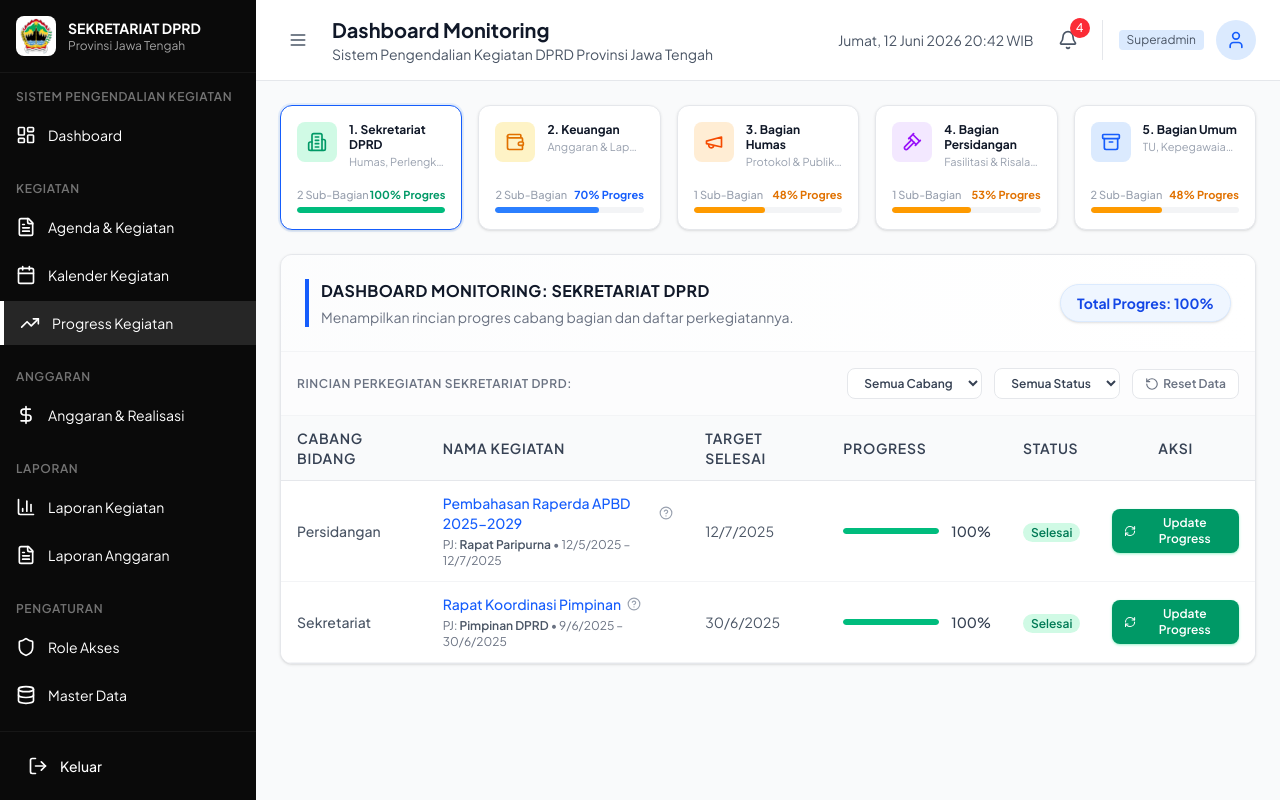
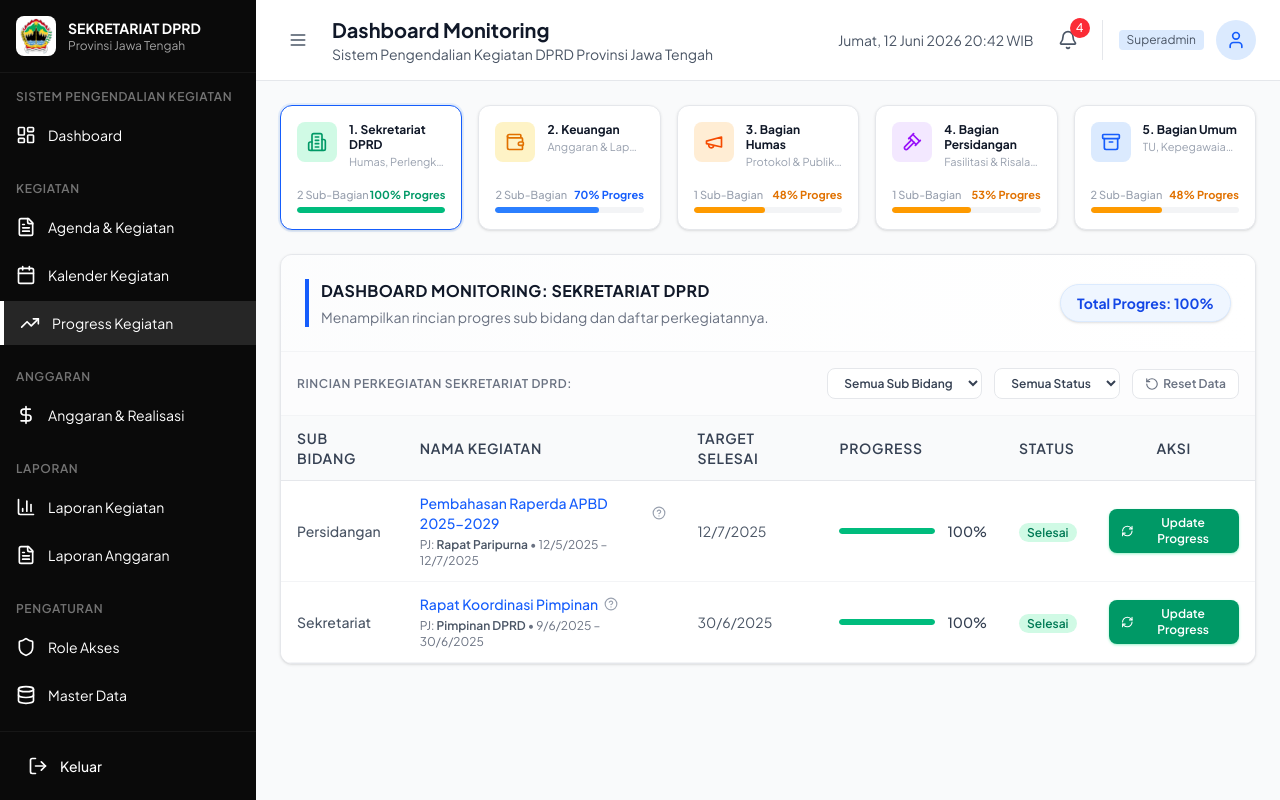
Before and after one commit to kurniawanxool77-creator/sistem-monitoring, a React (Vite) app: page /progress in a window 1280 px wide. Built offline with nearby package versions, Linux system fonts and the light colour scheme; sample sign-in values are in the browser's storage.

Commit message:
Rename Cabang Bidang to Sub Bidang in ProgressKegiatan

```diff
--- a/src/app/components/ProgressKegiatan.tsx
+++ b/src/app/components/ProgressKegiatan.tsx
@@ -240,7 +240,7 @@ export function ProgressKegiatan() {
                 DASHBOARD MONITORING: {selectedBagian}
               </h2>
               <p className="text-sm text-gray-500 mt-1">
-                Menampilkan rincian progres cabang bagian dan daftar perkegiatannya.
+                Menampilkan rincian progres sub bidang dan daftar perkegiatannya.
               </p>
             </div>
           </div>
@@ -255,13 +255,13 @@ export function ProgressKegiatan() {
             Rincian Perkegiatan {selectedBagian.replace('Bagian ', '').toUpperCase()}:
           </span>
           <div className="flex items-center gap-3">
-            {/* Cabang Filter */}
+            {/* Sub Bidang Filter */}
             <select
               value={filterSubBagian}
               onChange={(e) => setFilterSubBagian(e.target.value)}
               className="text-xs font-semibold text-gray-700 bg-white border border-gray-200 rounded-lg px-3 py-1.5 focus:outline-none focus:ring-2 focus:ring-blue-500/20 focus:border-blue-500 cursor-pointer"
             >
-              <option value="Semua">Semua Cabang</option>
+              <option value="Semua">Semua Sub Bidang</option>
               {uniqueSubBagian.map((sub) => (
                 <option key={sub} value={sub}>{sub}</option>
               ))}
@@ -299,7 +299,7 @@ export function ProgressKegiatan() {
             <thead className="bg-gray-50">
               <tr>
                 <th scope="col" className="px-4 py-3 text-left text-sm font-semibold text-gray-700 uppercase tracking-wider">
-                  Cabang Bidang
+                  Sub Bidang
                 </th>
                 <th scope="col" className="px-4 py-3 text-left text-sm font-semibold text-gray-700 uppercase tracking-wider">
                   Nama Kegiatan
```
